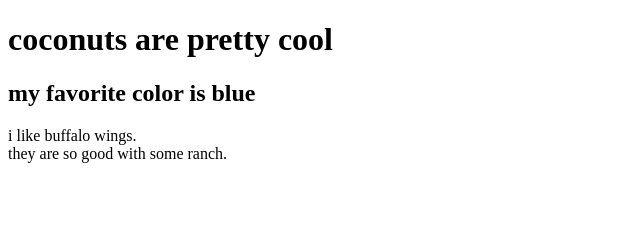
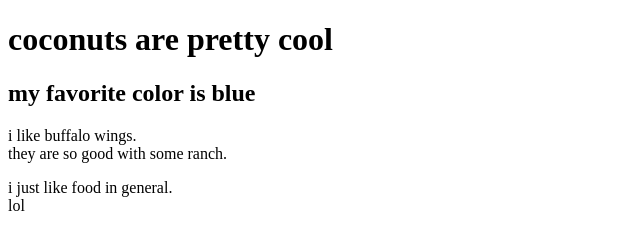
Before and after one commit to tannaballard/tannaballard, a plain HTML site: page index.html in a window 1280 px wide. Shown: the whole page, without its empty margins (0-640 px from the left). Drawn offline with Linux system fonts and the light colour scheme.

Commit message:
Update index.html

```diff
--- a/index.html
+++ b/index.html
@@ -3,6 +3,7 @@
 <html lang="en" dir="ltr">
   <head>
     <meta charset="utf-8">
+    <meta name="author=tanna-ballard" content="my-personal-website" description="this-is-my-personal-website">
     <title>tanna</title>
   </head>
   <body>
@@ -18,4 +19,7 @@
      </div>
    </a>
   </body>
+  <footer>
+    <p>i just like food in general.<br>lol</p>
+  </footer>
 </html>
```
